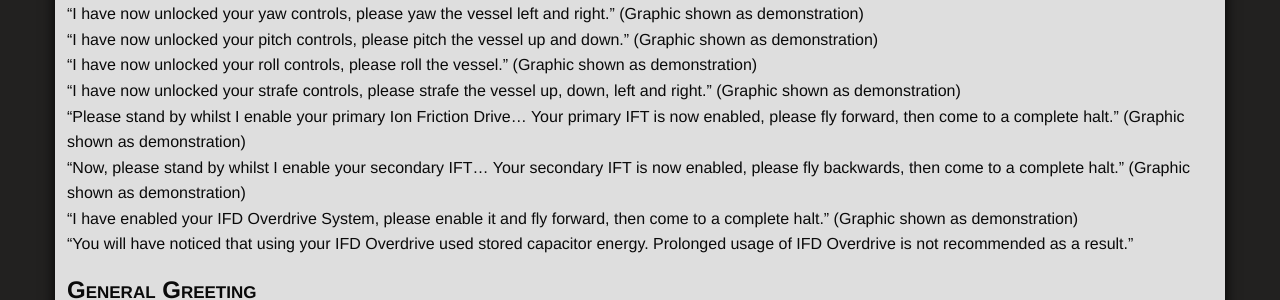
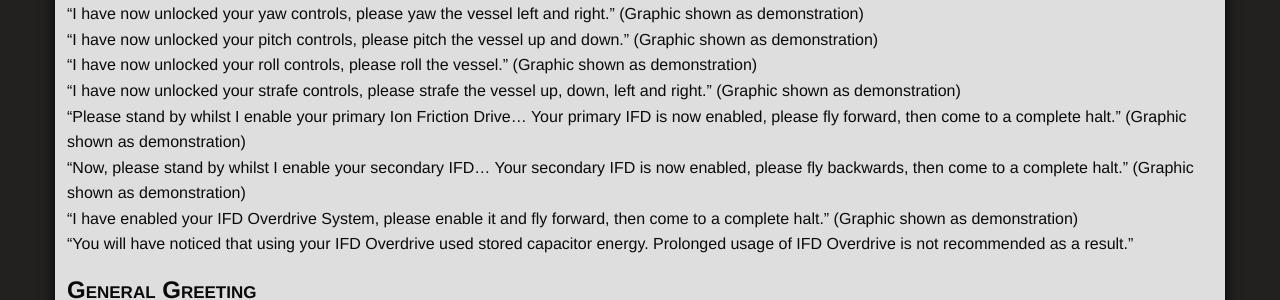
Before and after one commit to ori-sky/polar-space, a Jekyll site: the page built from designs/voice.md, in a window 1280 px wide. Shown: the part 316-616 px from the top of the page. Built offline with Jekyll 4.4.1, drawn with Linux system fonts in a browser that asks for light colours; nearby versions of some CDN libraries; some web fonts are replaced; our own code applies the rules of GitHub Pages for plain Markdown files; library files that are not in the unit come from our copies.

Commit message:
Update voice.md
I can't spell

```diff
--- a/designs/voice.md
+++ b/designs/voice.md
@@ -12,8 +12,8 @@ title: Potential Voice Line Concepts
 "I have now unlocked your pitch controls, please pitch the vessel up and down." (Graphic shown as demonstration)
 "I have now unlocked your roll controls, please roll the vessel." (Graphic shown as demonstration)
 "I have now unlocked your strafe controls, please strafe the vessel up, down, left and right." (Graphic shown as demonstration)
-"Please stand by whilst I enable your primary Ion Friction Drive... Your primary IFT is now enabled, please fly forward, then come to a complete halt." (Graphic shown as demonstration)
-"Now, please stand by whilst I enable your secondary IFT... Your secondary IFT is now enabled, please fly backwards, then come to a complete halt." (Graphic shown as demonstration)
+"Please stand by whilst I enable your primary Ion Friction Drive... Your primary IFD is now enabled, please fly forward, then come to a complete halt." (Graphic shown as demonstration)
+"Now, please stand by whilst I enable your secondary IFD... Your secondary IFD is now enabled, please fly backwards, then come to a complete halt." (Graphic shown as demonstration)
 "I have enabled your IFD Overdrive System, please enable it and fly forward, then come to a complete halt." (Graphic shown as demonstration)
 "You will have noticed that using your IFD Overdrive used stored capacitor energy. Prolonged usage of IFD Overdrive is not recommended as a result."
 
```
